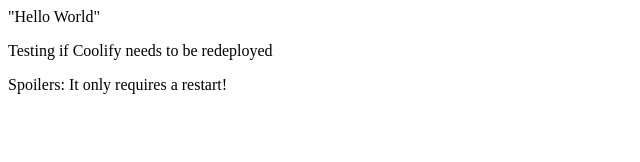
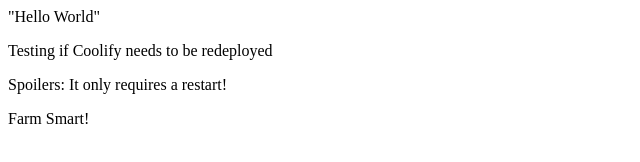
Before and after one commit to hollowknut/hollowknut.github.io, a plain HTML site: page index.html in a window 1280 px wide. Shown: the full height of the page, 0-640 px from the left. Drawn offline with Linux system fonts and the light colour scheme.

Commit message:
Update index.html

```diff
--- a/index.html
+++ b/index.html
@@ -1,3 +1,4 @@
 <p>"Hello World"</p>
 <p>Testing if Coolify needs to be redeployed</p>
 <p>Spoilers: It only requires a restart!</p>
+<p>Farm Smart!</p>
```
